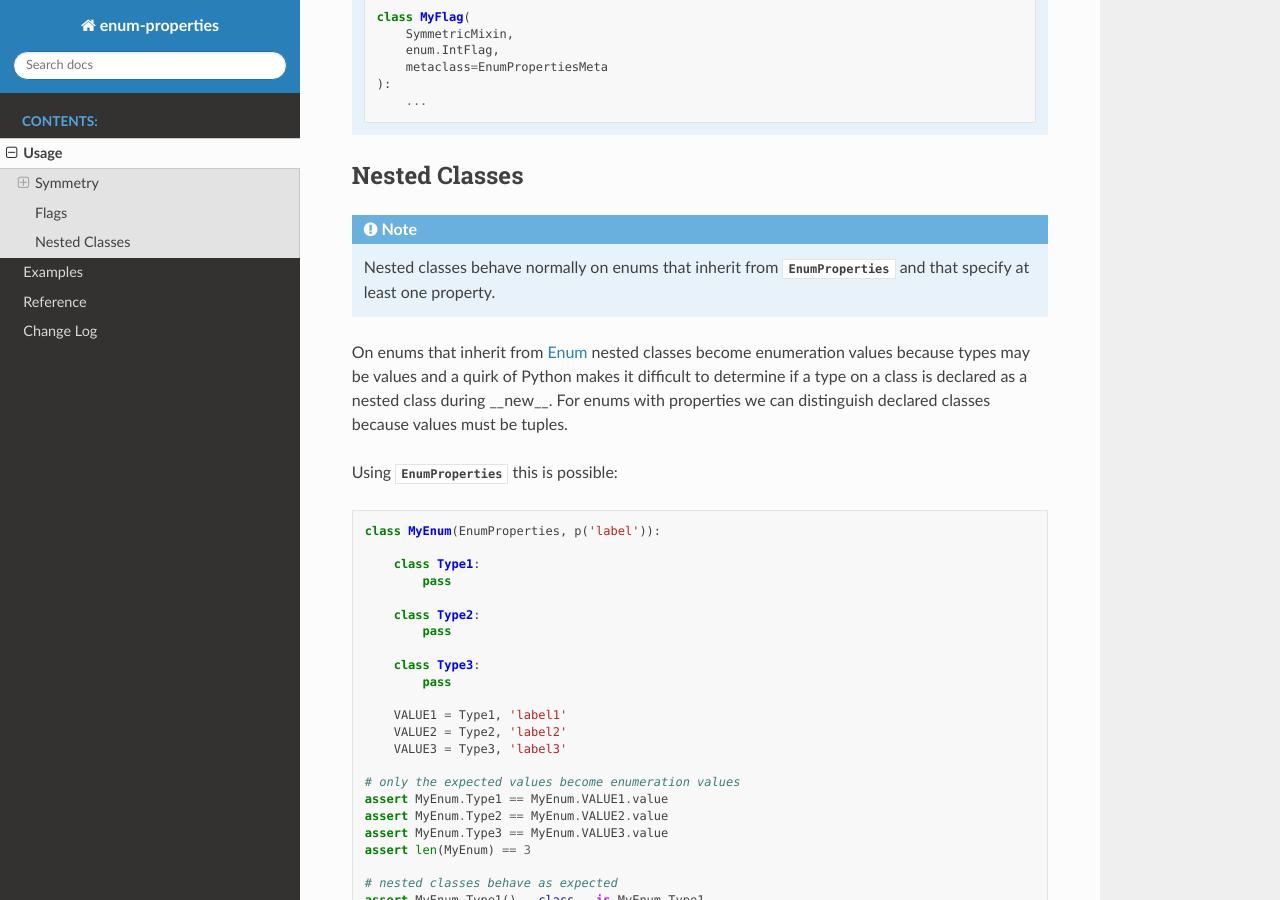
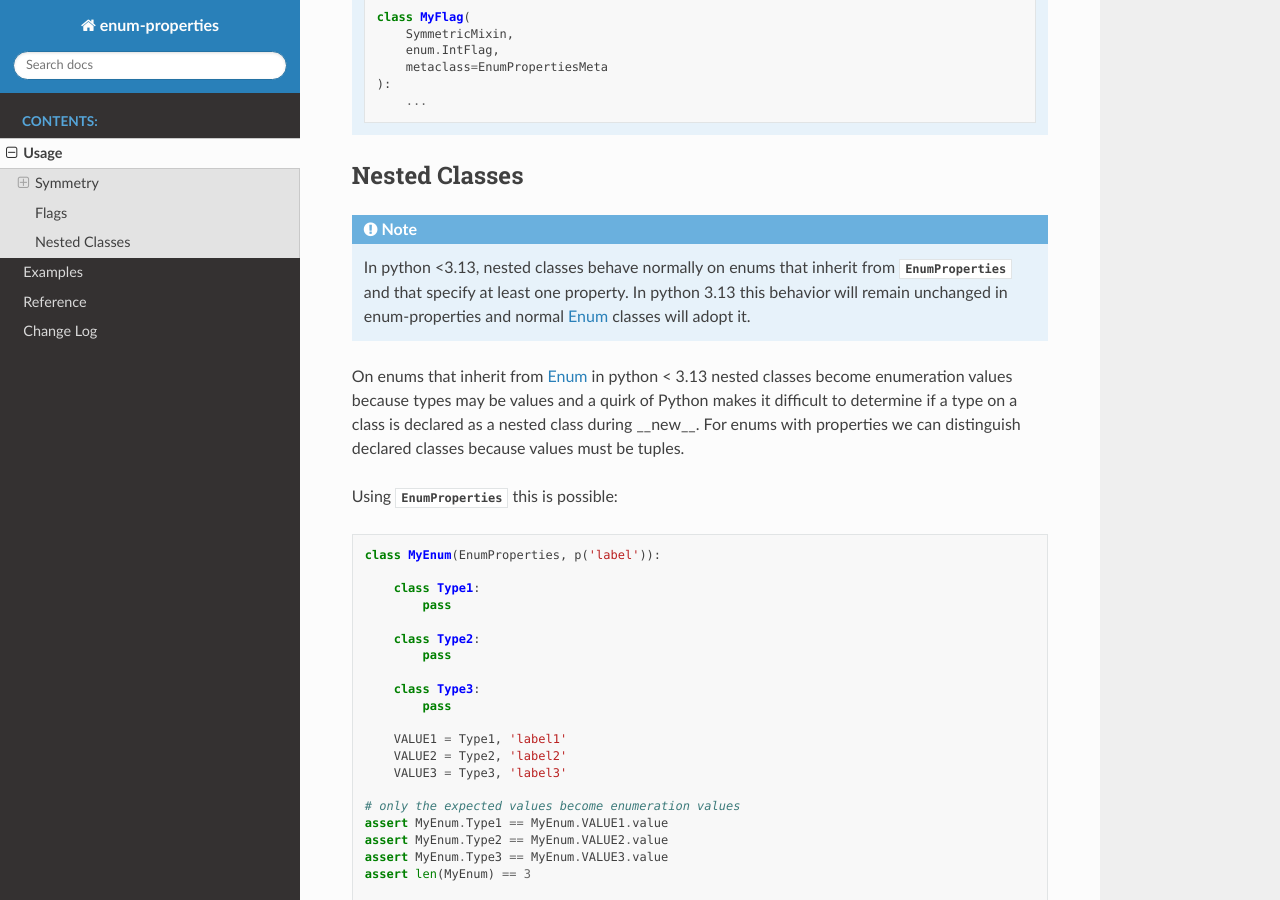
Before and after one commit to bckohan/enum-properties, a Sphinx documentation site: the page built from doc/source/usage.rst, in a window 1280 px wide and 900 px high, scrolled down 4417 px. Built offline with Sphinx 7.4.7 and the Read the Docs theme 2.0.0, drawn with Linux system fonts in a browser that asks for light colours.

Commit message:
fix python 3.11+ usage and add member/nonmember decorator tests for #29

```diff
--- a/doc/source/usage.rst
+++ b/doc/source/usage.rst
@@ -261,15 +261,16 @@ Nested Classes
 
 .. note::
 
-    Nested classes behave normally on enums that inherit from
+    In python <3.13, nested classes behave normally on enums that inherit from
     :py:class:`~enum_properties.EnumProperties` and that specify at least one
-    property.
+    property. In python 3.13 this behavior will remain unchanged in
+    enum-properties and normal Enum_ classes will adopt it.
 
-On enums that inherit from Enum_ nested classes become enumeration values
-because types may be values and a quirk of Python makes it difficult to
-determine if a type on a class is declared as a nested class during __new__.
-For enums with properties we can distinguish declared classes because values
-must be tuples.
+On enums that inherit from Enum_ in python < 3.13 nested classes become
+enumeration values because types may be values and a quirk of Python makes it
+difficult to determine if a type on a class is declared as a nested class
+during __new__. For enums with properties we can distinguish declared classes
+because values must be tuples.
 
 Using :py:class:`~enum_properties.EnumProperties` this is possible:
 
```
Also changed, not shown: enum_properties/__init__.py (+10 -1 lines), 1 other file.
